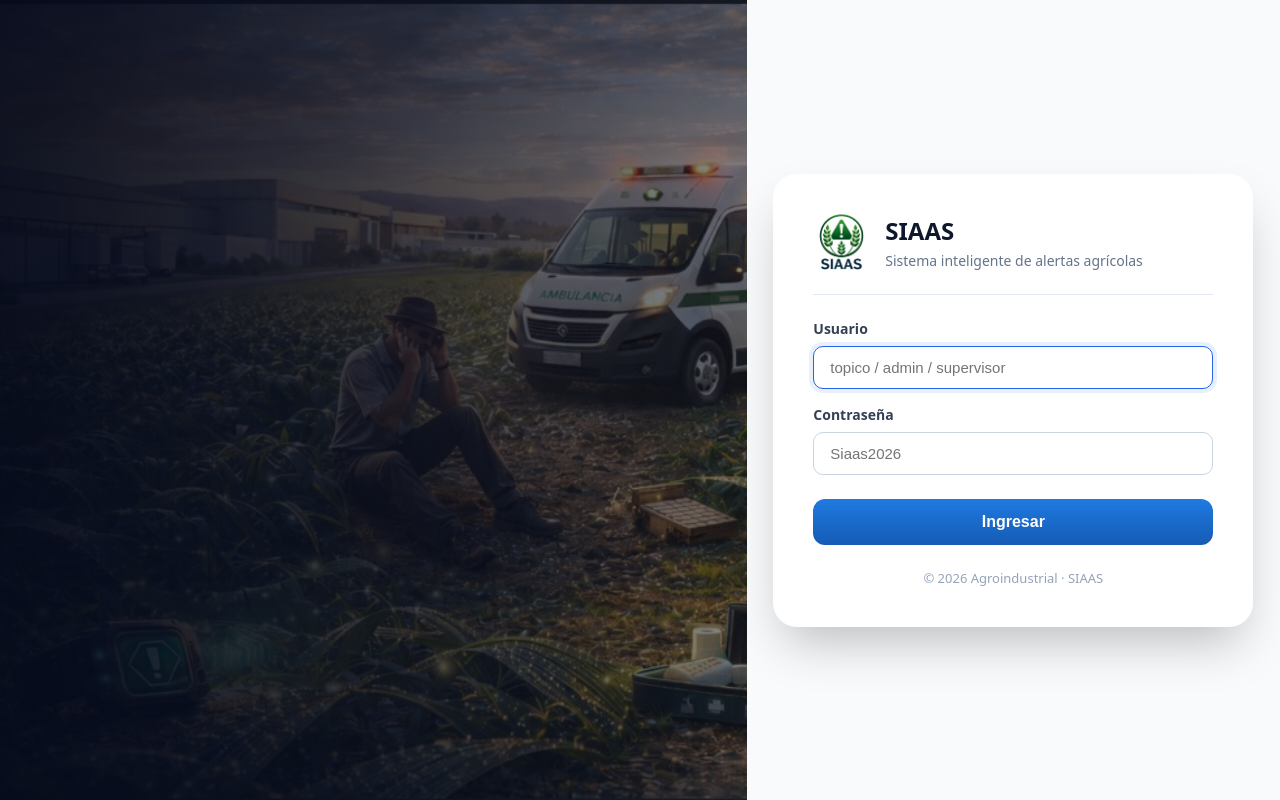
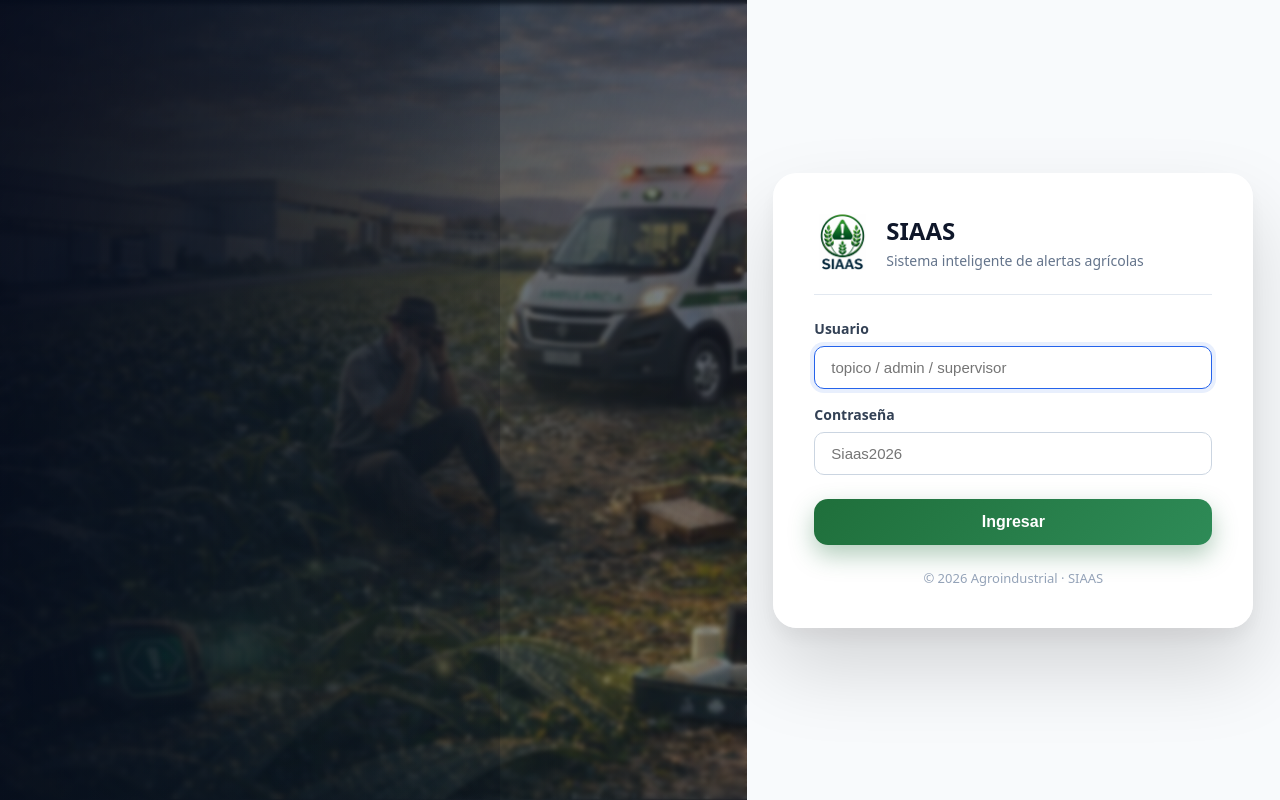
Before and after one commit to Jhon25-code/siaas-backend, a website: page web/login.html in a window 1280 px wide. Drawn offline with Linux system fonts and the light colour scheme.

Commit message:
Mejora visual login estilo SaaS premium 2026

```diff
--- a/web/css/styles.css
+++ b/web/css/styles.css
@@ -419,16 +419,38 @@ body.loginPage {
 .loginHero {
   position: relative;
   height: 100vh;
+  background-image: url("../images/bg_agroindustrial.jpg");
+  background-size: cover;
+  background-position: center;
+  display: flex;
+  align-items: flex-end;
+  padding: 60px;
+  overflow: hidden;
+}
 
+/* Overlay premium */
+.loginHero::before {
+  content: "";
+  position: absolute;
+  inset: 0;
   background:
-    linear-gradient(
-      90deg,
-      rgba(15,23,42,0.85) 0%,
-      rgba(15,23,42,0.65) 40%,
-      rgba(15,23,42,0.35) 100%
-    ),
-    url('../images/bg_agroindustrial.jpg') center center / cover no-repeat;
+    linear-gradient(120deg, rgba(15,23,42,0.85), rgba(15,23,42,0.4)),
+    linear-gradient(90deg, rgba(31,111,59,0.4), transparent);
+  backdrop-filter: blur(2px);
 }
+
+/* Texto institucional */
+.loginHero::after {
+  content: "Monitoreo inteligente de emergencias agrícolas en tiempo real";
+  position: relative;
+  z-index: 2;
+  color: #ffffff;
+  font-size: 22px;
+  font-weight: 600;
+  max-width: 500px;
+  line-height: 1.4;
+}
+
 
 .loginHero::after {
   content: "";
@@ -448,11 +470,24 @@ body.loginPage {
 
 .loginCard {
   width: min(480px, 100%);
-  background: #ffffff;
+  background: rgba(255,255,255,0.96);
+  backdrop-filter: blur(12px);
   border-radius: 24px;
   padding: 40px;
-  box-shadow: 0 25px 50px -12px rgba(0, 0, 0, 0.25);
+  box-shadow:
+    0 40px 80px rgba(0,0,0,0.15),
+    0 10px 20px rgba(0,0,0,0.05);
+  border: 1px solid rgba(255,255,255,0.3);
 }
+.loginCard {
+  animation: fadeInLogin 0.6s ease;
+}
+
+@keyframes fadeInLogin {
+  from { opacity: 0; transform: translateY(20px); }
+  to { opacity: 1; transform: translateY(0); }
+}
+
 
 .brand { display: flex; align-items: center; gap: 16px; margin-bottom: 24px; }
 .brandLogo { width: 56px; height: 56px; object-fit: contain; }
@@ -483,16 +518,21 @@ body.loginPage {
   margin-top: 24px;
   width: 100%;
   padding: 14px;
-  border-radius: 12px;
+  border-radius: 14px;
   border: none;
-  background: linear-gradient(180deg, #1f7ae0, #155bb5);
+  background: linear-gradient(135deg, #1f6f3b, #2e8b57);
   color: #ffffff;
   font-weight: 700;
   font-size: 16px;
   cursor: pointer;
-  transition: transform 0.1s;
+  transition: all 0.25s ease;
+  box-shadow: 0 10px 25px rgba(31,111,59,0.35);
 }
-.btnPrimary:active { transform: scale(0.98); }
+
+.btnPrimary:hover {
+  transform: translateY(-2px);
+  box-shadow: 0 15px 35px rgba(31,111,59,0.45);
+}
 
 .loginFooter { margin-top: 24px; text-align: center; font-size: 13px; color: #94a3b8; }
 
```
